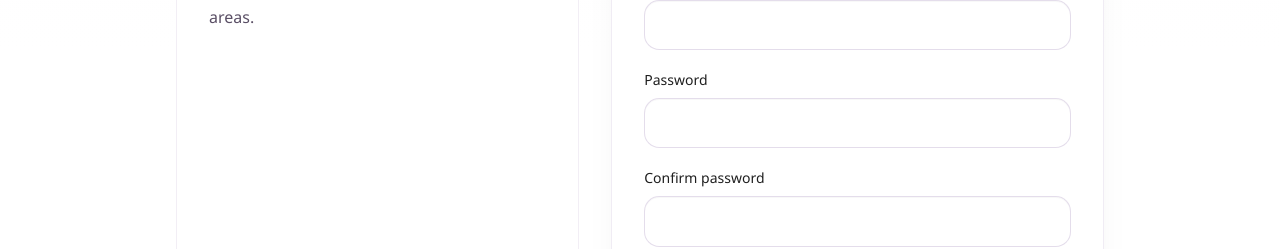
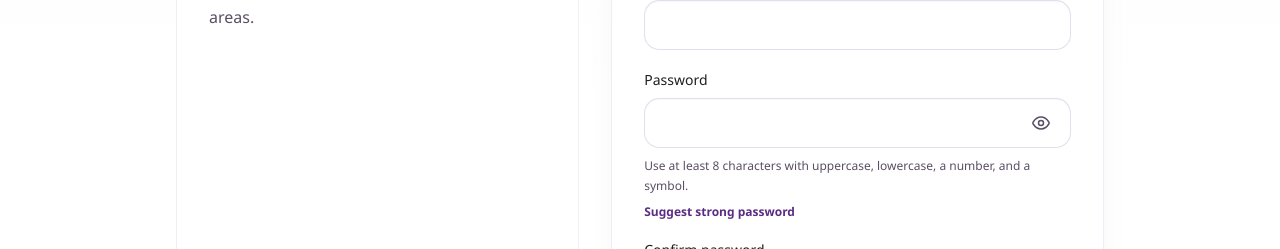
Before and after one commit to mercygold/iyeoba-weddings, a Next.js app: page /auth/sign-up in a window 1280 px wide. Shown: the part 551-800 px from the top of the page. Built offline with nearby package versions, Linux system fonts and the light colour scheme; no server answers.

Commit message:
Add reusable password field controls

```diff
--- a/src/app/auth/sign-in/page.tsx
+++ b/src/app/auth/sign-in/page.tsx
@@ -1,6 +1,7 @@
 import Link from "next/link";
 
 import { MainNav } from "@/components/main-nav";
+import { PasswordField } from "@/components/password-field";
 import { signInAction } from "@/app/auth/actions";
 import { getSupabaseConfigStatus } from "@/lib/supabase/config";
 
@@ -51,29 +52,21 @@ export default async function SignInPage(props: {
               />
             </div>
 
-            <div className="grid gap-2">
-              <div className="flex items-center justify-between gap-3">
-                <label
-                  htmlFor="password"
-                  className="text-sm font-medium text-[color:var(--color-ink)]"
-                >
-                  Password
-                </label>
+            <PasswordField
+              id="password"
+              name="password"
+              label="Password"
+              autoComplete="current-password"
+              helpText=""
+              labelAction={
                 <Link
                   href="/auth/forgot-password"
                   className="text-xs font-semibold text-[color:var(--color-brand-primary)] hover:text-[color:var(--color-brand-primary-dark)]"
                 >
                   Forgot password?
                 </Link>
-              </div>
-              <input
-                id="password"
-                name="password"
-                type="password"
-                required
-                className="field-input rounded-2xl"
-              />
-            </div>
+              }
+            />
 
             {searchParams.message ? (
               <p className="rounded-2xl border border-emerald-200 bg-emerald-50 px-4 py-3 text-sm text-emerald-800">
--- a/src/app/auth/sign-up/page.tsx
+++ b/src/app/auth/sign-up/page.tsx
@@ -1,6 +1,7 @@
 import Link from "next/link";
 
 import { MainNav } from "@/components/main-nav";
+import { PasswordField } from "@/components/password-field";
 import { SignUpCountryPhoneFields } from "@/components/sign-up-country-phone-fields";
 import { signUpAction } from "@/app/auth/actions";
 import { getSupabaseConfigStatus } from "@/lib/supabase/config";
@@ -77,39 +78,22 @@ export default async function SignUpPage(props: {
               />
             </div>
 
-            <div className="grid gap-2">
-              <label
-                htmlFor="password"
-                className="text-sm font-medium text-[color:var(--color-ink)]"
-              >
-                Password
-              </label>
-              <input
+            <PasswordField
               id="password"
               name="password"
-                type="password"
-                required
-                minLength={8}
-                className="field-input rounded-2xl"
+              label="Password"
+              autoComplete="new-password"
+              confirmFieldName="confirmPassword"
+              showSuggestion
             />
-            </div>
 
-            <div className="grid gap-2">
-              <label
-                htmlFor="confirmPassword"
-                className="text-sm font-medium text-[color:var(--color-ink)]"
-              >
-                Confirm password
-              </label>
-              <input
+            <PasswordField
               id="confirmPassword"
               name="confirmPassword"
-                type="password"
-                required
-                minLength={8}
-                className="field-input rounded-2xl"
+              label="Confirm password"
+              autoComplete="new-password"
+              helpText=""
             />
-            </div>
 
             <fieldset className="grid gap-3">
               <legend className="text-sm font-medium text-[color:var(--color-ink)]">
--- a/src/app/auth/update-password/page.tsx
+++ b/src/app/auth/update-password/page.tsx
@@ -1,6 +1,7 @@
 import Link from "next/link";
 
 import { MainNav } from "@/components/main-nav";
+import { PasswordField } from "@/components/password-field";
 import { updatePasswordAction } from "@/app/auth/actions";
 import { getSupabaseConfigStatus } from "@/lib/supabase/config";
 
@@ -44,36 +45,22 @@ export default async function UpdatePasswordPage(props: {
 
           <form action={updatePasswordAction} className="grid gap-5">
             <input type="hidden" name="returnTo" value="/auth/update-password" />
-            <div className="grid gap-2">
-              <label htmlFor="password" className="text-sm font-medium text-[color:var(--color-ink)]">
-                New password
-              </label>
-              <input
+            <PasswordField
               id="password"
               name="password"
-                type="password"
-                required
-                minLength={8}
-                className="field-input rounded-2xl"
+              label="New password"
+              autoComplete="new-password"
+              confirmFieldName="confirmPassword"
+              showSuggestion
             />
-            </div>
 
-            <div className="grid gap-2">
-              <label
-                htmlFor="confirmPassword"
-                className="text-sm font-medium text-[color:var(--color-ink)]"
-              >
-                Confirm new password
-              </label>
-              <input
+            <PasswordField
               id="confirmPassword"
               name="confirmPassword"
-                type="password"
-                required
-                minLength={8}
-                className="field-input rounded-2xl"
+              label="Confirm new password"
+              autoComplete="new-password"
+              helpText=""
             />
-            </div>
 
             <button type="submit" className="btn-primary">
               Update password
--- /dev/null
+++ b/src/components/password-field.tsx
@@ -0,0 +1,172 @@
+"use client";
+
+import { useRef, useState, type ReactNode } from "react";
+import clsx from "clsx";
+
+type PasswordFieldProps = {
+  id: string;
+  name: string;
+  label: string;
+  autoComplete?: string;
+  confirmFieldName?: string;
+  helpText?: string;
+  labelAction?: ReactNode;
+  minLength?: number;
+  required?: boolean;
+  showSuggestion?: boolean;
+};
+
+const passwordHelpText =
+  "Use at least 8 characters with uppercase, lowercase, a number, and a symbol.";
+
+export function PasswordField({
+  id,
+  name,
+  label,
+  autoComplete,
+  confirmFieldName,
+  helpText = passwordHelpText,
+  labelAction,
+  minLength = 8,
+  required = true,
+  showSuggestion = false,
+}: PasswordFieldProps) {
+  const inputRef = useRef<HTMLInputElement>(null);
+  const [isVisible, setIsVisible] = useState(false);
+
+  function applyPassword(password: string) {
+    const input = inputRef.current;
+    if (input) {
+      input.value = password;
+      input.dispatchEvent(new Event("input", { bubbles: true }));
+      input.focus();
+    }
+
+    if (confirmFieldName) {
+      const form = input?.form;
+      const confirmInput = form?.elements.namedItem(confirmFieldName);
+      if (confirmInput instanceof HTMLInputElement) {
+        confirmInput.value = password;
+        confirmInput.dispatchEvent(new Event("input", { bubbles: true }));
+      }
+    }
+  }
+
+  function handleSuggestPassword() {
+    applyPassword(generateStrongPassword());
+  }
+
+  return (
+    <div className="grid gap-2">
+      <div className="flex items-center justify-between gap-3">
+        <label htmlFor={id} className="text-sm font-medium text-[color:var(--color-ink)]">
+          {label}
+        </label>
+        {labelAction}
+      </div>
+
+      <div className="relative">
+        <input
+          ref={inputRef}
+          id={id}
+          name={name}
+          type={isVisible ? "text" : "password"}
+          required={required}
+          minLength={minLength}
+          autoComplete={autoComplete}
+          className="field-input rounded-2xl pr-14"
+        />
+        <button
+          type="button"
+          aria-label={isVisible ? "Hide password" : "Show password"}
+          title={isVisible ? "Hide password" : "Show password"}
+          onClick={() => setIsVisible((current) => !current)}
+          className={clsx(
+            "absolute right-3 top-1/2 inline-flex h-9 w-9 -translate-y-1/2 items-center justify-center rounded-full",
+            "text-[color:var(--color-muted)] transition hover:bg-[color:var(--color-soft)] hover:text-[color:var(--color-brand-primary)]",
+            "focus:outline-none focus-visible:ring-2 focus-visible:ring-[color:var(--color-brand-primary)]",
+          )}
+        >
+          {isVisible ? (
+            <svg aria-hidden="true" viewBox="0 0 24 24" className="h-5 w-5" fill="none">
+              <path
+                d="M3 3l18 18M10.6 10.7a2 2 0 0 0 2.7 2.7M9.1 5.2A9.3 9.3 0 0 1 12 4.8c5 0 8.5 4.6 9.4 6a2.2 2.2 0 0 1 0 2.4 16 16 0 0 1-2.2 2.6M6.4 6.7a16.3 16.3 0 0 0-3.8 4.1 2.2 2.2 0 0 0 0 2.4c.9 1.4 4.4 6 9.4 6 1.3 0 2.5-.3 3.6-.8"
+                stroke="currentColor"
+                strokeWidth="1.8"
+                strokeLinecap="round"
+                strokeLinejoin="round"
+              />
+            </svg>
+          ) : (
+            <svg aria-hidden="true" viewBox="0 0 24 24" className="h-5 w-5" fill="none">
+              <path
+                d="M2.6 10.8c.9-1.4 4.4-6 9.4-6s8.5 4.6 9.4 6a2.2 2.2 0 0 1 0 2.4c-.9 1.4-4.4 6-9.4 6s-8.5-4.6-9.4-6a2.2 2.2 0 0 1 0-2.4Z"
+                stroke="currentColor"
+                strokeWidth="1.8"
+                strokeLinecap="round"
+                strokeLinejoin="round"
+              />
+              <path
+                d="M12 15a3 3 0 1 0 0-6 3 3 0 0 0 0 6Z"
+                stroke="currentColor"
+                strokeWidth="1.8"
+                strokeLinecap="round"
+                strokeLinejoin="round"
+              />
+            </svg>
+          )}
+        </button>
+      </div>
+
+      {helpText ? (
+        <p className="text-xs leading-5 text-[color:var(--color-muted)]">
+          {helpText}
+        </p>
+      ) : null}
+
+      {showSuggestion ? (
+        <button
+          type="button"
+          onClick={handleSuggestPassword}
+          className="w-fit text-xs font-semibold text-[color:var(--color-brand-primary)] hover:text-[color:var(--color-brand-primary-dark)]"
+        >
+          Suggest strong password
+        </button>
+      ) : null}
+    </div>
+  );
+}
+
+function generateStrongPassword() {
+  const uppercase = "ABCDEFGHJKLMNPQRSTUVWXYZ";
+  const lowercase = "abcdefghijkmnopqrstuvwxyz";
+  const numbers = "23456789";
+  const symbols = "!@#$%^&*?";
+  const all = `${uppercase}${lowercase}${numbers}${symbols}`;
+  const requiredCharacters = [
+    randomCharacter(uppercase),
+    randomCharacter(lowercase),
+    randomCharacter(numbers),
+    randomCharacter(symbols),
+  ];
+  const remainingCharacters = Array.from({ length: 12 }, () => randomCharacter(all));
+
+  return shuffleCharacters([...requiredCharacters, ...remainingCharacters]).join("");
+}
+
+function randomCharacter(characters: string) {
+  const values = new Uint32Array(1);
+  crypto.getRandomValues(values);
+  return characters[values[0] % characters.length];
+}
+
+function shuffleCharacters(characters: string[]) {
+  const shuffled = [...characters];
+  for (let index = shuffled.length - 1; index > 0; index -= 1) {
+    const values = new Uint32Array(1);
+    crypto.getRandomValues(values);
+    const swapIndex = values[0] % (index + 1);
+    [shuffled[index], shuffled[swapIndex]] = [shuffled[swapIndex], shuffled[index]];
+  }
+  return shuffled;
+}
```
Also changed, not shown: src/app/auth/reset-password/page.tsx (+10 -20 lines). Lines whose indentation alone changed are shown as unchanged.
